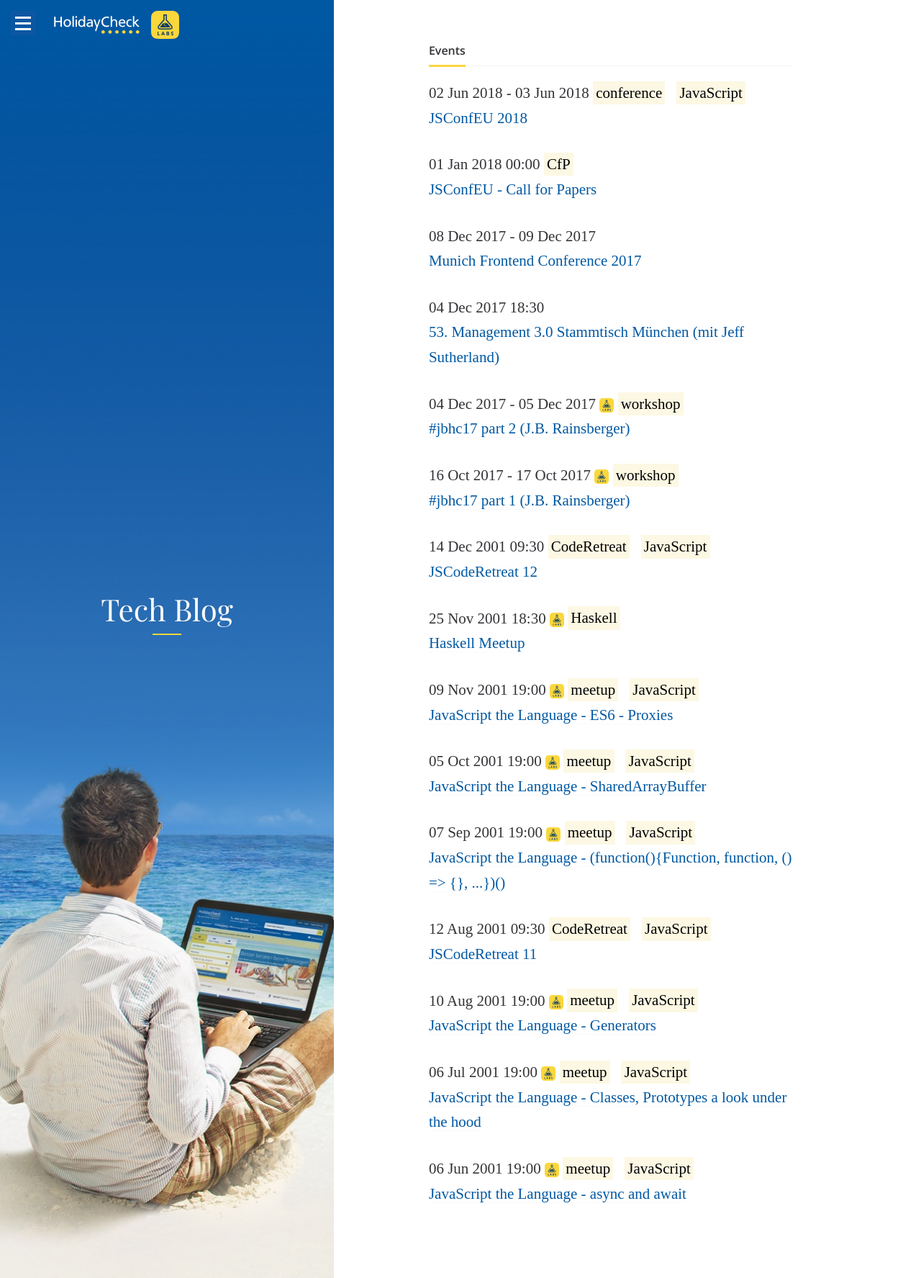
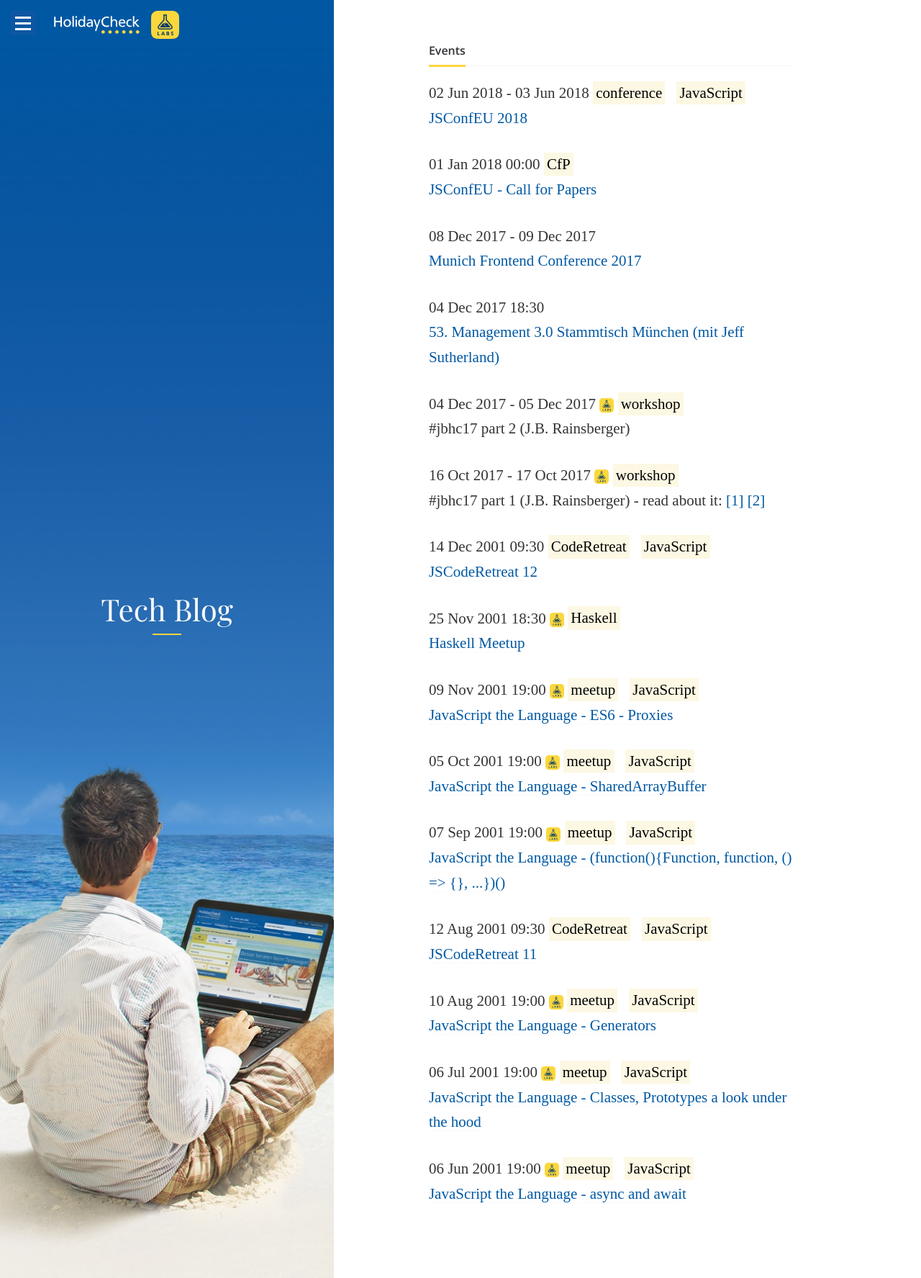
Before and after one commit to holidaycheck/tech-blog, a Jekyll site: the page built from events.md, in a window 1280 px wide. Shown: the whole page at 72% size. Built offline with Jekyll 4.4.1, drawn with Linux system fonts in a browser that asks for light colours; some web fonts are replaced.

Commit message:
Render posts and events without URLs.

```diff
--- a/_layouts/events.html
+++ b/_layouts/events.html
@@ -29,7 +29,18 @@
       {% endfor %}
       <br/>
 
-      <a href="{{ event.url }}">{{ event.name }}</a><br />
+      {% if event.url %}
+        <a href="{{ event.url }}">{{ event.name }}</a>
+      {% else %}
+        {{ event.name }}
+      {% endif %}
+      {% if event.posts %}
+        - read about it:
+        {% for post in event.posts %}
+          <a href={{post}}>[{{forloop.index}}]</a>
+        {% endfor %}
+      {% endif %}
+      <br />
 
     </p>
   {% endfor %}
```
